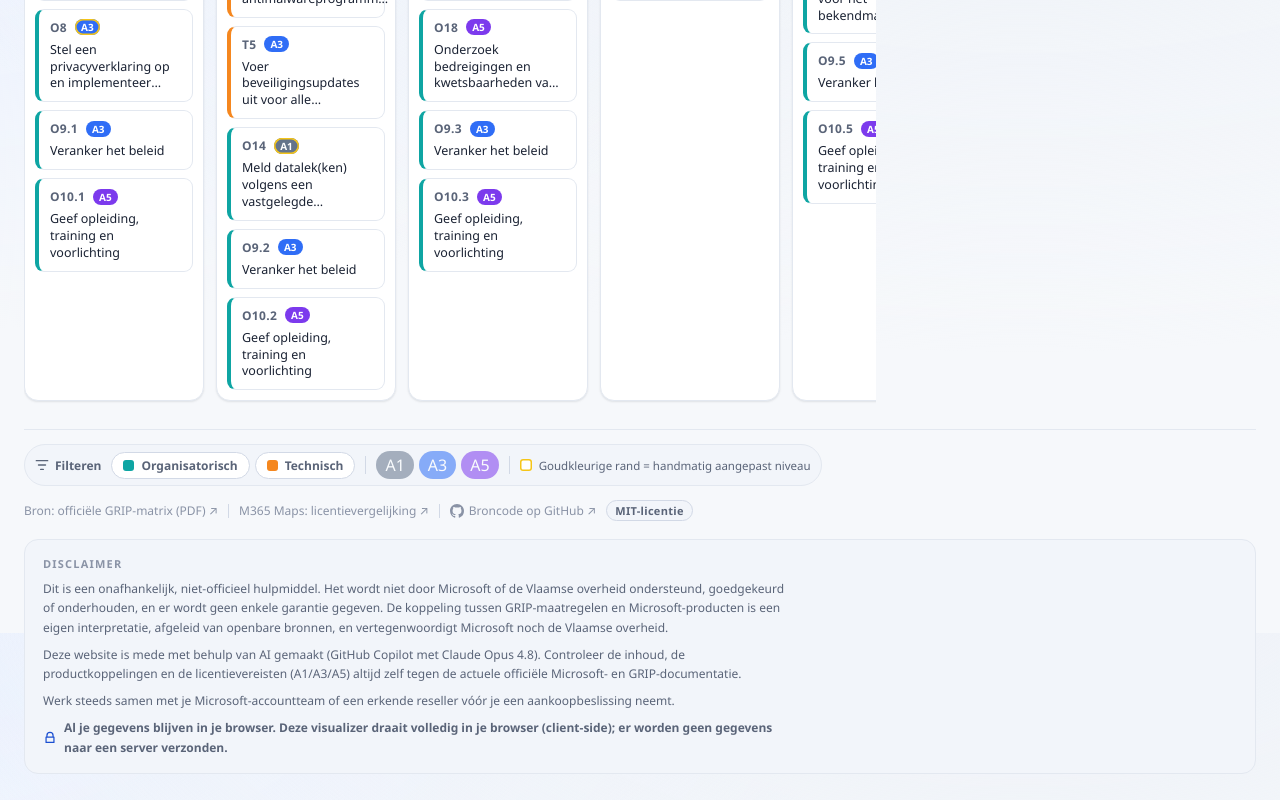
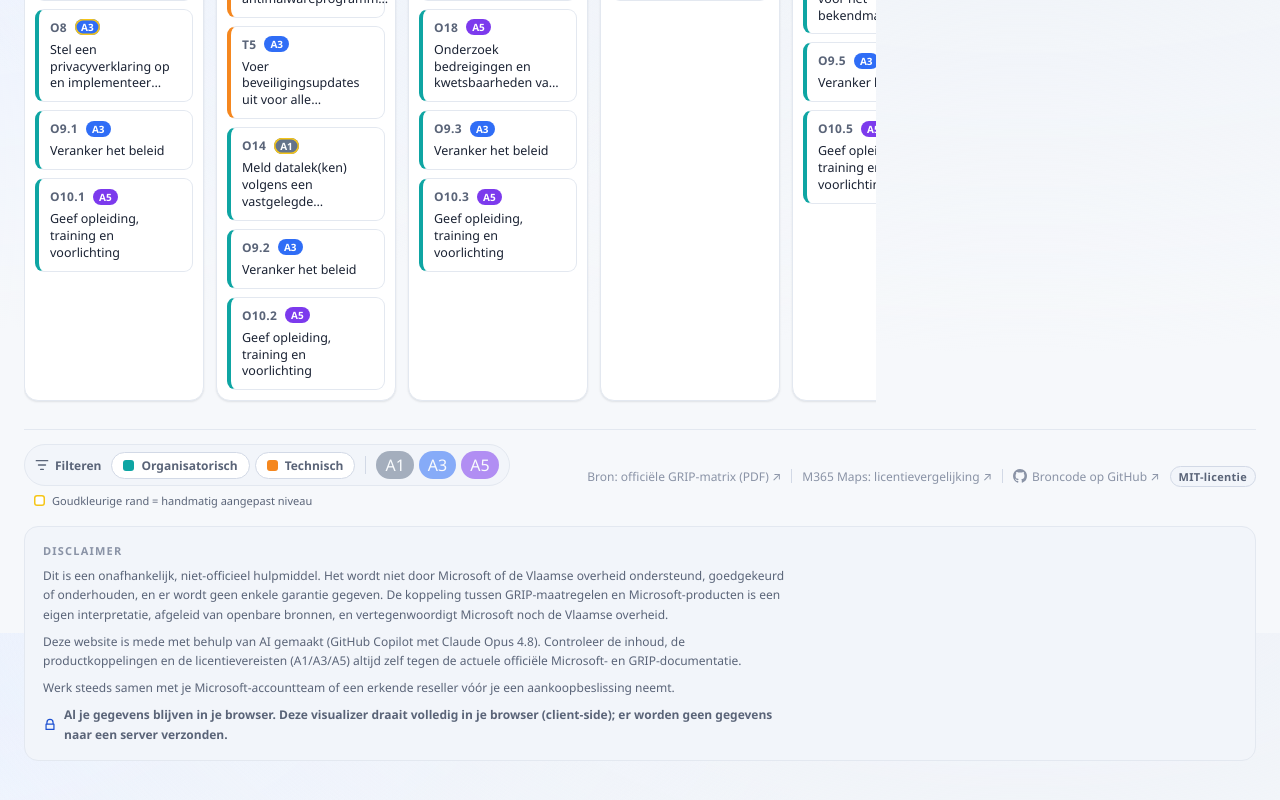
Before and after one commit to DevSecNinja/grip-visualizer, a React (Vite) app: page / in a window 1280 px wide. Shown: the part 967-1767 px from the top of the page. Built offline with nearby package versions, Linux system fonts and the light colour scheme.

Commit message:
feat: add A5 maturity note to T9; restructure footer filter legend

```diff
--- a/src/App.jsx
+++ b/src/App.jsx
@@ -145,6 +145,7 @@ export default function App() {
       </div>
 
       <footer className="app__footer">
+        <div className="filters-wrap">
           <div className="filters" role="group" aria-label={t(lang, 'filters')}>
             <span className="filters__label">
               <svg className="filters__icon" viewBox="0 0 16 16" aria-hidden="true">
@@ -196,13 +197,6 @@ export default function App() {
               ))}
             </div>
 
-          <span className="filters__divider" aria-hidden="true" />
-
-          <span className="filters__legend">
-            <span className="filters__legend-swatch" aria-hidden="true" />
-            {t(lang, 'tierOverrideLegend')}
-          </span>
-
             {(typeFilter || tierFilter) && (
               <button
                 type="button"
@@ -215,6 +209,12 @@ export default function App() {
                 {t(lang, 'clearFilters')} ×
               </button>
             )}
+          </div>
+
+          <span className="filters__legend">
+            <span className="filters__legend-swatch" aria-hidden="true" />
+            {t(lang, 'tierOverrideLegend')}
+          </span>
         </div>
         <div className="app__meta">
           <a
--- a/src/styles/index.css
+++ b/src/styles/index.css
@@ -833,6 +833,12 @@ body {
   justify-content: space-between;
 }
 /* Filter bar (footer) */
+.filters-wrap {
+  display: flex;
+  flex-direction: column;
+  gap: 7px;
+  align-items: flex-start;
+}
 .filters {
   display: flex;
   flex-wrap: wrap;
@@ -912,12 +918,13 @@ body {
   display: inline-flex;
   align-items: center;
   gap: 7px;
-  font-size: 11.5px;
-  color: var(--ink-soft);
+  font-size: 11px;
+  color: var(--ink-soft);
+  padding-left: 10px;
 }
 .filters__legend-swatch {
-  width: 12px;
-  height: 12px;
+  width: 11px;
+  height: 11px;
   border-radius: 3px;
   flex: none;
   background: var(--surface);
```
Also changed, not shown: src/data/grip.json. Lines whose indentation alone changed are shown as unchanged.
